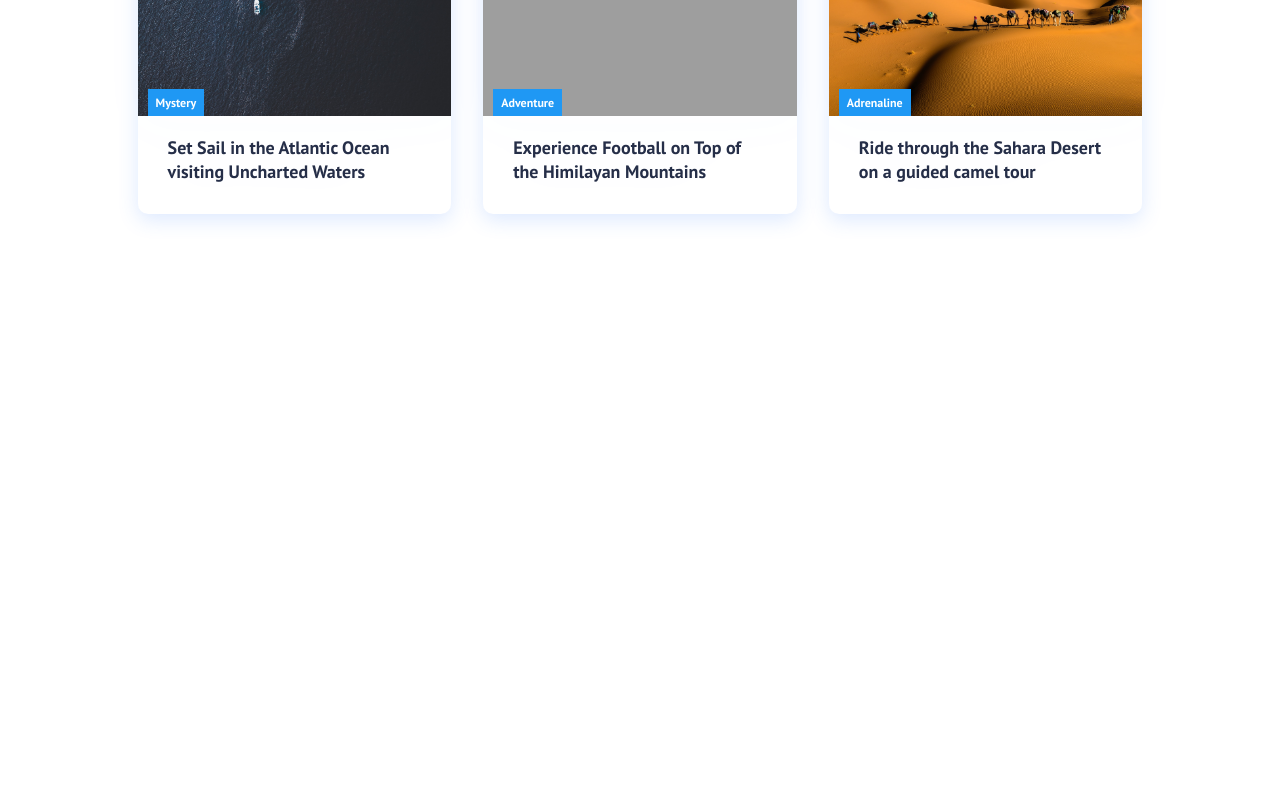
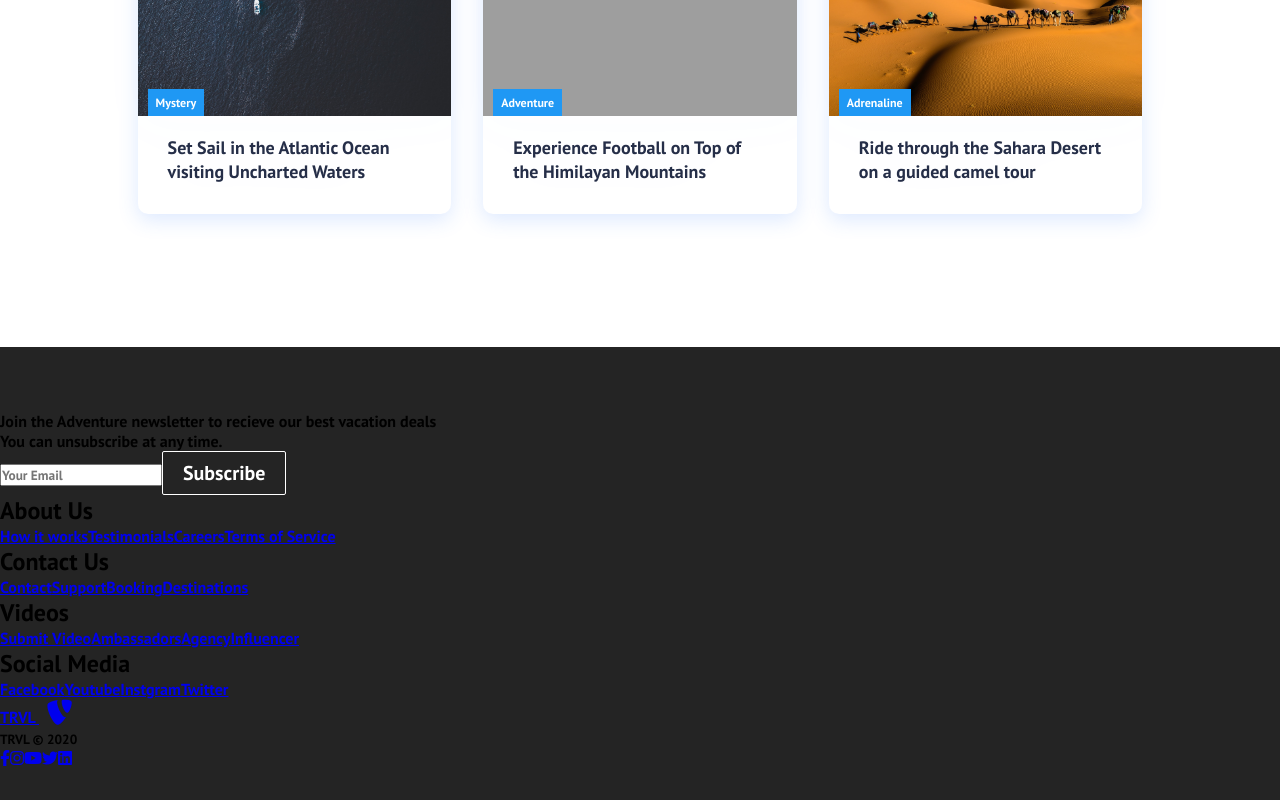
Before and after one commit to psarge2/react-template-2, a React (Create React App) app: page / in a window 1280 px wide. Shown: the part 1578-2378 px from the top of the page. Before the commit the page ends 1925 px from the top, so only its background shows below. Built offline with nearby package versions, Linux system fonts and the light colour scheme; grey boxes are pictures that could not be loaded.

Commit message:
added jsx to footer.js

```diff
--- /dev/null
+++ b/src/components/Footer.css
@@ -0,0 +1,8 @@
+.footer-container {
+	background-color: #242424;
+	padding: 4rem 0 2rem 0;
+	display: flex;
+	flex-direction: column;
+	justify-content: center;
+	align-self: center;
+}
--- /dev/null
+++ b/src/components/Footer.js
@@ -0,0 +1,113 @@
+import React from 'react'
+import { Link } from 'react-router-dom';
+import { Button } from './Button'
+import './Footer.css'
+
+function Footer() {
+  return (
+      <div className='footer-container'>
+       <section className='footer-subscription'>
+        <p className='footer-subscription-heading'>
+          Join the Adventure newsletter to recieve our best vacation deals
+        </p>
+        <p className='footer-subscription-text'>
+          You can unsubscribe at any time.
+        </p>
+        <div className='input-areas'>
+          <form>
+            <input type="email" name="email" placeholder="Your Email" className="footer-input" />
+            <Button buttonStyle='btn--outline'>Subscribe</Button>
+          </form>
+        </div>
+       </section>
+       <div className='footer-links'>
+        <div className='footer-link-wrapper'>
+          <div className='footer-link-itmes'>
+            <h2>About Us</h2>
+            <Link to='/sign-up'>How it works</Link>
+            <Link to='/'>Testimonials</Link>
+            <Link to='/'>Careers</Link>
+            <Link to='/'>Terms of Service</Link>
+          </div>
+          <div className='footer-link-itmes'>
+            <h2>Contact Us</h2>
+            <Link to='/'>Contact</Link>
+            <Link to='/'>Support</Link>
+            <Link to='/'>Booking</Link>
+            <Link to='/'>Destinations</Link>
+          </div>
+        </div>
+        <div className='footer-link-wrapper'>
+          <div className='footer-link-itmes'>
+            <h2>Videos</h2>
+            <Link to='/'>Submit Video</Link>
+            <Link to='/'>Ambassadors</Link>
+            <Link to='/'>Agency</Link>
+            <Link to='/'>Influencer</Link>
+          </div>
+          <div className='footer-link-itmes'>
+            <h2>Social Media</h2>
+            <Link to='/'>Facebook</Link>
+            <Link to='/'>Youtube</Link>
+            <Link to='/'>Instgram</Link>
+            <Link to='/'>Twitter</Link>
+          </div>
+        </div>
+       </div>
+       <section classname="social-media">
+        <div className='social-media-wrap'>
+          <div className='footer-logo'>
+            <Link to='/' className='social-logo'>
+              TRVL <i className='fab fa-typo3'></i>
+            </Link>
+          </div>
+          <small className='website-rights'>TRVL © 2020</small>
+          <div className='social-icons'>
+            <Link
+              className='social-icon-link facebook'
+              to='/'
+              target='_blank'
+              aria-label='Facebook'
+            >
+              <i className='fab fa-facebook-f' />
+            </Link>
+            <Link
+              className='social-icon-link instagram'
+              to='/'
+              target='_blank'
+              aria-label='Instagram'
+            >
+              <i className='fab fa-instagram' />
+            </Link>
+            <Link
+              className='social-icon-link youtube'
+              to='/'
+              target='_blank'
+              aria-label='Youtube'
+            >
+              <i className='fab fa-youtube' />
+            </Link>
+            <Link
+              className='social-icon-link twitter'
+              to='/'
+              target='_blank'
+              aria-label='Twitter'
+            >
+              <i className='fab fa-twitter' />
+            </Link>
+            <Link
+              className='social-icon-link linkedin'
+              to='/'
+              target='_blank'
+              aria-label='LinkedIn'
+            >
+              <i className='fab fa-linkedin' />
+            </Link>
+          </div>
+        </div>
+       </section>
+      </div>
+  );
+}
+
+export default Footer;
--- a/src/components/pages/Home.js
+++ b/src/components/pages/Home.js
@@ -1,12 +1,14 @@
 import '../../App.css'
 import HeroSection from '../HeroSection'
 import Cards from '../Cards'
+import Footer from '../Footer'
 
 function Home () {
   return (
     <>
       <HeroSection />
       <Cards />
+      <Footer />
     </>
   )
 }
```
Also changed, not shown: 1 other file (tests, documents, lock files or other folders).
